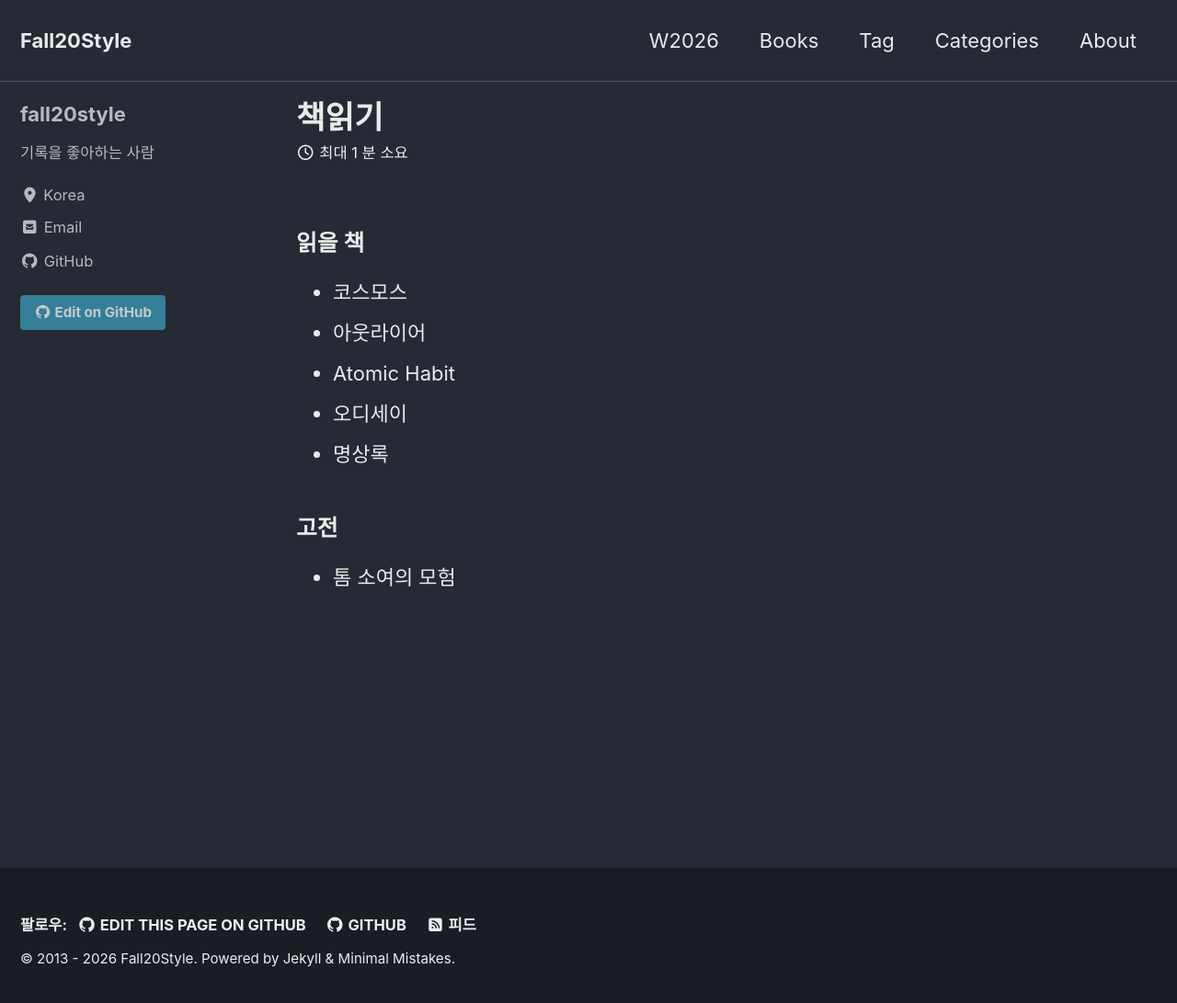
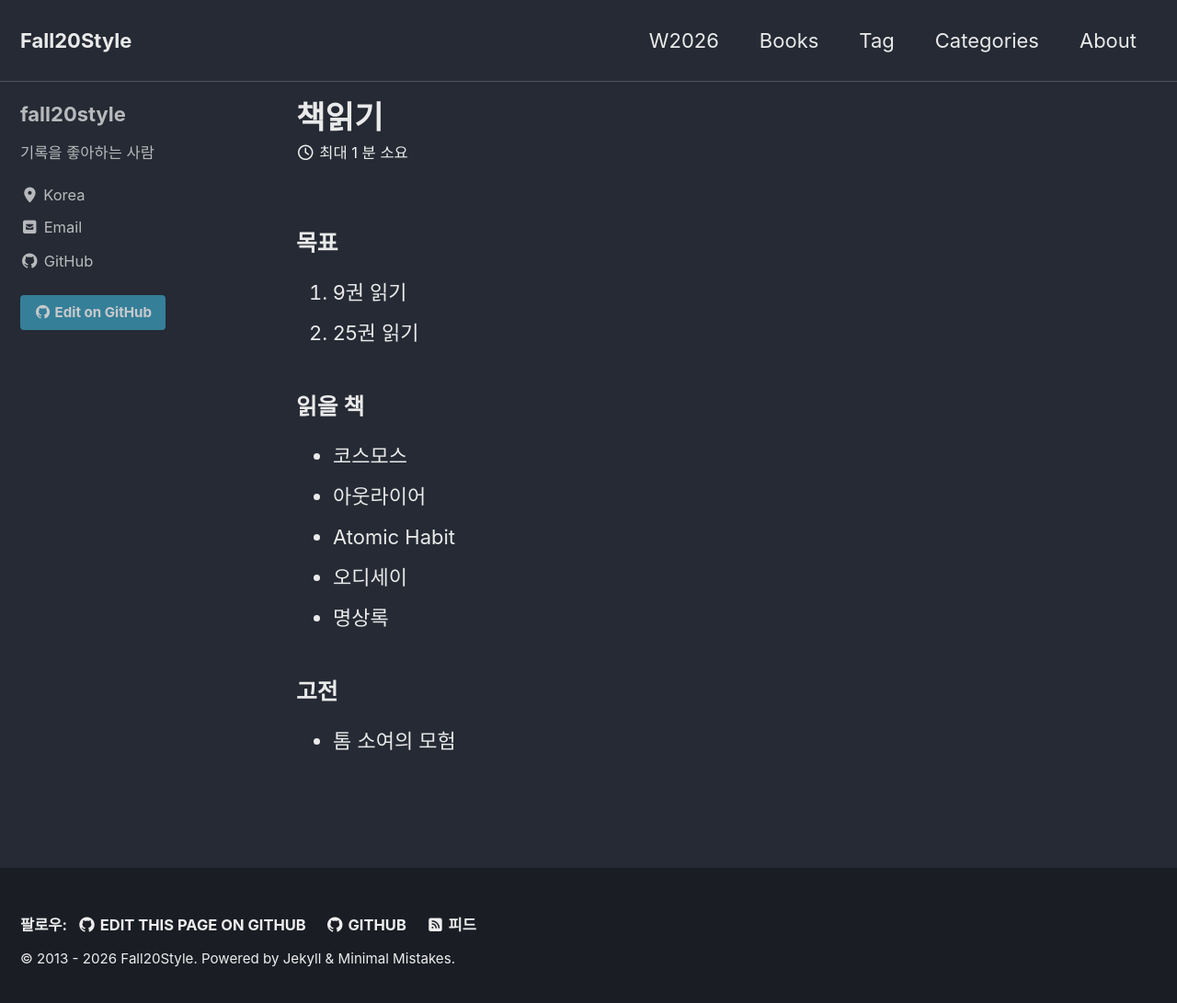
Before and after one commit to fall20style/fall20style.github.io, a Jekyll site: the page built from books.md, in a window 1280 px wide and 1099 px high. Shown: the top 1091 px of the window at 92% size. Built offline with Jekyll 4.4.1, drawn with Linux system fonts in a browser that asks for light colours; cached includes are drawn as plain includes.

Commit message:
Update books.md

```diff
--- a/books.md
+++ b/books.md
@@ -7,6 +7,9 @@ comments: false
 read_time: true
 ---
 
+### 목표
+1. 9권 읽기
+2. 25권 읽기
 
 ### 읽을 책
 
```
